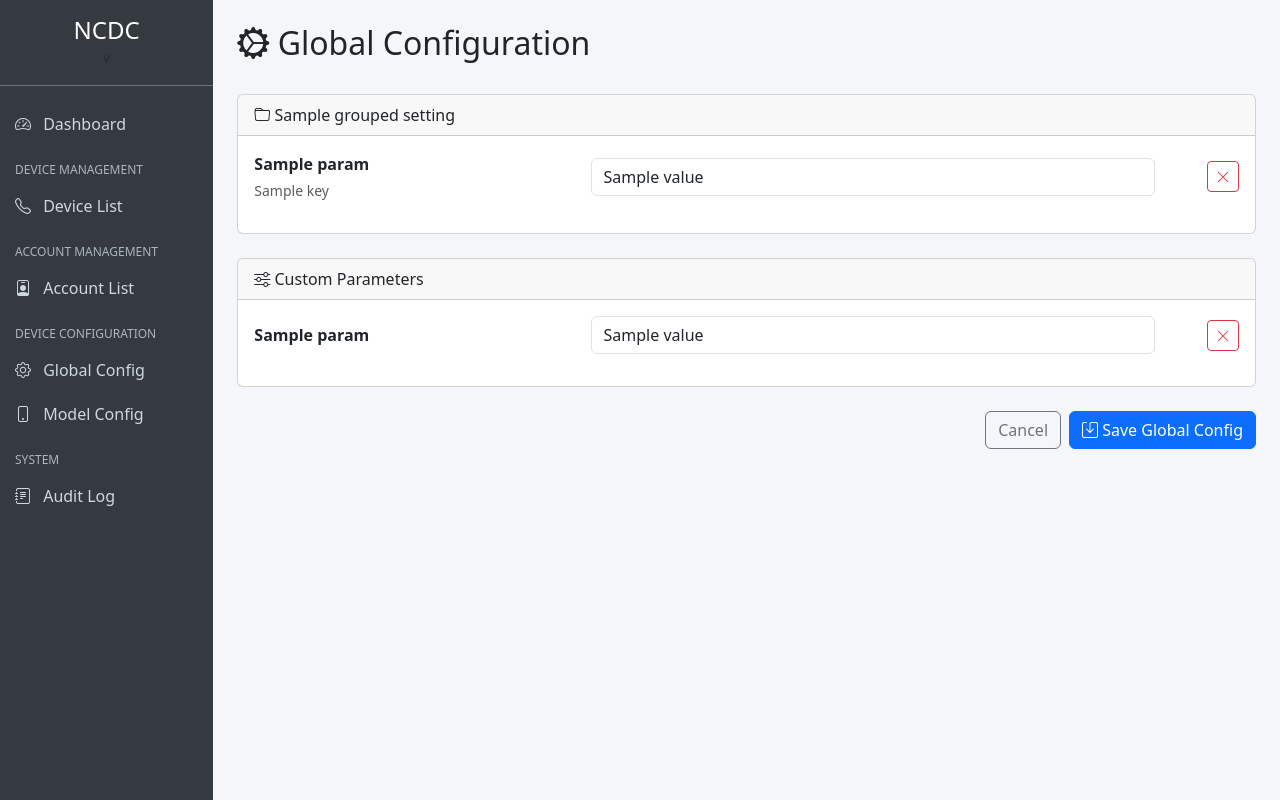
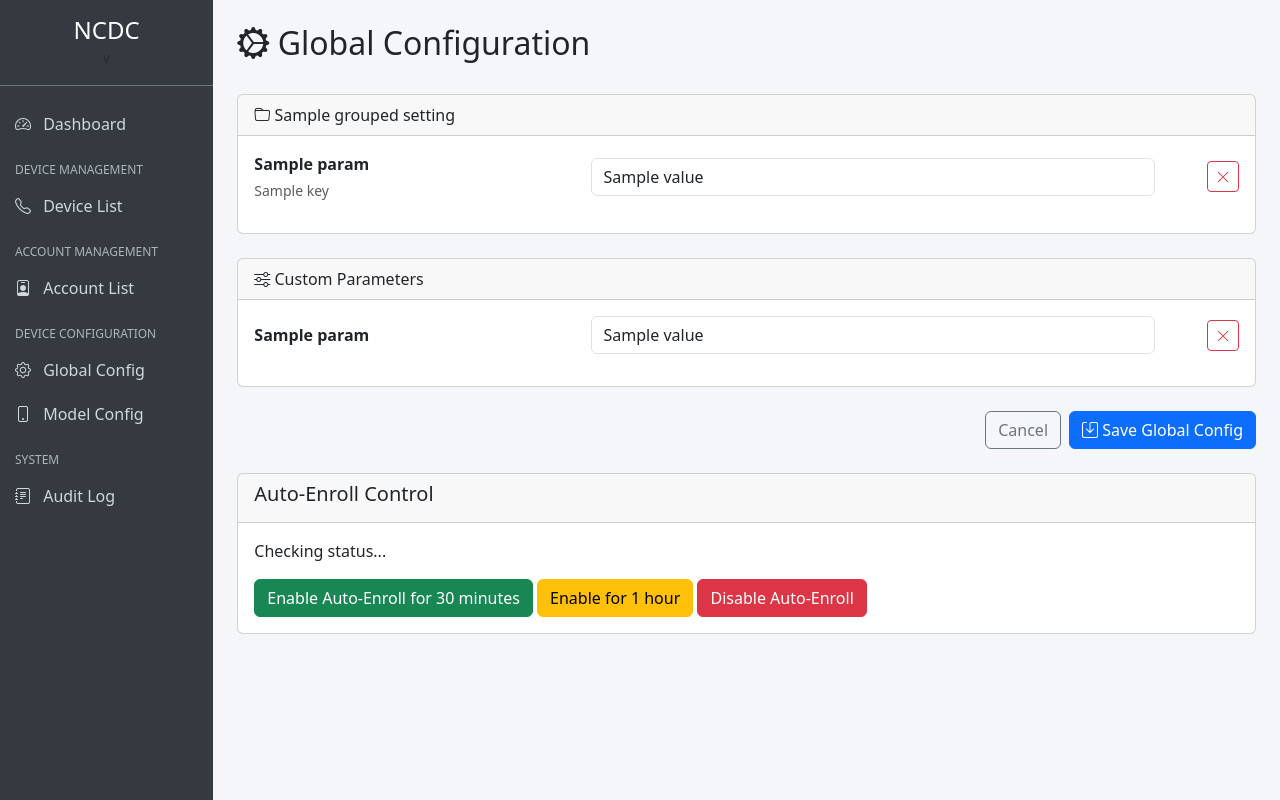
Before and after one commit to varnikgen/ncdc-qwen, a Python web app: template app/templates/settings/global.html in a window 1280 px wide. Run offline with Jinja, Linux system fonts and the light colour scheme; the template is opened without the code that fills it: most values are stand-ins (such as "Sample title", 1, 10 or a date in 2020); some libraries are stand-ins or nearby versions.

Commit message:
Временное включение AUTO_ENROLL через UI (30 мин, 1 час, или вручную) Автоматическое определение модели телефона по User-Agent Телефон сразу получает правильный model.cfg при первом обращении В audit log записываются все события AUTO_ENROLL

```diff
--- a/app/templates/settings/global.html
+++ b/app/templates/settings/global.html
@@ -104,6 +104,28 @@
         </button>
     </div>
 </form>
+<div class="card mt-4">
+    <div class="card-header">
+        <h5>Auto-Enroll Control</h5>
+    </div>
+    <div class="card-body">
+        <div id="autoEnrollStatus">
+            <p>Checking status...</p>
+        </div>
+
+        <div class="mt-3">
+            <button class="btn btn-success" onclick="enableAutoEnroll(30)">
+                Enable Auto-Enroll for 30 minutes
+            </button>
+            <button class="btn btn-warning" onclick="enableAutoEnroll(60)">
+                Enable for 1 hour
+            </button>
+            <button class="btn btn-danger" onclick="disableAutoEnroll()">
+                Disable Auto-Enroll
+            </button>
+        </div>
+    </div>
+</div>
 {% endblock %}
 
 {% block scripts %}
@@ -144,5 +166,51 @@ document.getElementById('globalConfigForm').addEventListener('submit', async fun
         alert('Ошибка сети: ' + error.message);
     }
 });
+
+async function checkAutoEnrollStatus() {
+    const response = await fetch('/settings/auto-enroll/status');
+    const data = await response.json();
+
+    const statusDiv = document.getElementById('autoEnrollStatus');
+    if (data.enabled) {
+        statusDiv.innerHTML = `
+            <div class="alert alert-success">
+                <strong>Auto-Enroll is ENABLED</strong><br>
+                Until: ${data.until}<br>
+                Remaining: ${data.remaining_minutes} minutes
+            </div>
+        `;
+    } else {
+        statusDiv.innerHTML = `
+            <div class="alert alert-secondary">
+                <strong>Auto-Enroll is DISABLED</strong><br>
+                New phones will not be automatically added.
+            </div>
+        `;
+    }
+}
+
+async function enableAutoEnroll(minutes) {
+    const response = await fetch(`/settings/auto-enroll/enable?minutes=${minutes}`, {
+        method: 'POST'
+    });
+    const data = await response.json();
+    alert(data.message);
+    checkAutoEnrollStatus();
+}
+
+async function disableAutoEnroll() {
+    const response = await fetch('/settings/auto-enroll/disable', {
+        method: 'POST'
+    });
+    const data = await response.json();
+    alert(data.message);
+    checkAutoEnrollStatus();
+}
+
+// Проверяем статус при загрузке страницы
+checkAutoEnrollStatus();
+// Обновляем каждую минуту
+setInterval(checkAutoEnrollStatus, 60000);
 </script>
 {% endblock %}
```
Also changed, not shown: app/routers/provisioning.py (+43 -6 lines), app/routers/settings.py (+38 -0 lines).
